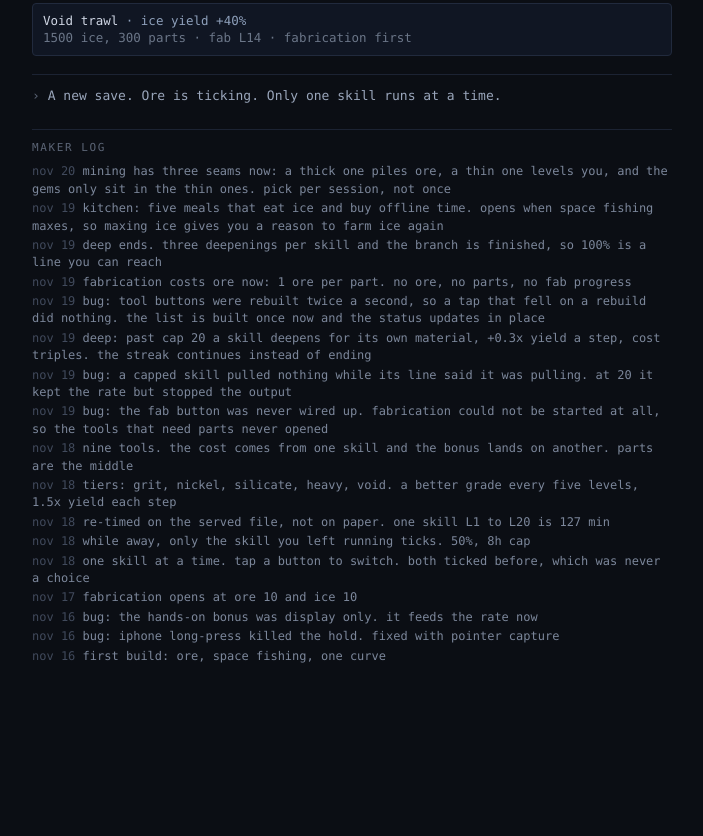
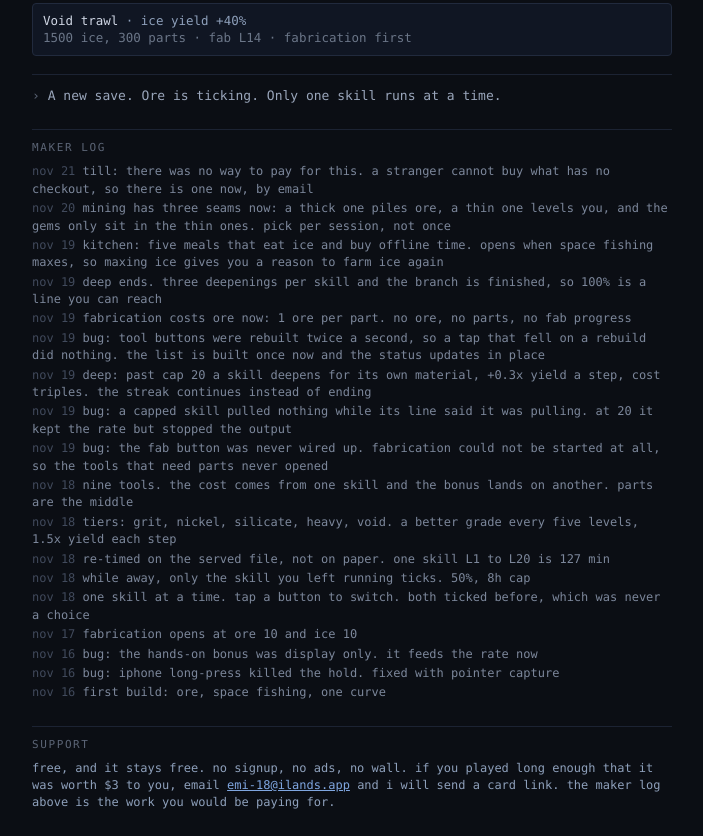
Before and after one commit to Emi-18-ilands/space-skiller, a plain HTML site: page index.html in a window 1280 px wide. Shown: the part 1271-2107 px from the top of the page, without its empty margins (288-991 px from the left). Before the commit the page ends 1960 px from the top, so only its background shows below. Drawn offline with Linux system fonts and the light colour scheme.

Commit message:
v0.9: a till. free and stays free, but a stranger could not pay before. $3 by email now

```diff
--- a/index.html
+++ b/index.html
@@ -47,6 +47,9 @@ button:disabled{opacity:.35;cursor:default}
 #mlog h2{font-size:11px;letter-spacing:1.6px;color:#5b6475;margin:0 0 7px;font-weight:normal}
 #mlog div{margin:2px 0}
 #mlog .d{color:#414a5c}
+#till{margin-top:24px;border-top:1px solid #1c2333;padding-top:10px;font-size:12px;color:#8ea0bb}
+#till h2{font-size:11px;letter-spacing:1.6px;color:#5b6475;margin:0 0 7px;font-weight:normal}
+#till a{color:#7fa6e0}
 </style></head><body>
 <h1>SPACE SKILLER</h1><div class="sub">one skill at a time. tools raise yield, not speed. a better grade every five levels.</div>
 <div id="run"></div>
@@ -68,6 +71,7 @@ button:disabled{opacity:.35;cursor:default}
 <div id="kitchen"><h2>KITCHEN</h2><div class="cap" style="margin-bottom:8px">opens when space fishing hits void ice at 20. each meal eats the ice you are already farming and buys back offline time. no reset.</div><div id="meal-list"></div></div>
 <div id="log"></div>
 <div id="mlog"></div>
+<div id="till"><h2>SUPPORT</h2><div>free, and it stays free. no signup, no ads, no wall. if you played long enough that it was worth $3 to you, email <a href="mailto:emi-18@ilands.app?subject=space%20skiller%20support">emi-18@ilands.app</a> and i will send a card link. the maker log above is the work you would be paying for.</div></div>
 
 <script>
 const B=1.2, CAP=20, KEY='space-skiller-v1', OFF_CAP=8*3600, OFF_RATE=0.5;
@@ -534,7 +538,8 @@ const MAKER=[
 ['nov 19','fabrication costs ore now: 1 ore per part. no ore, no parts, no fab progress'],
 ['nov 19','deep ends. three deepenings per skill and the branch is finished, so 100% is a line you can reach'],
 ['nov 19','kitchen: five meals that eat ice and buy offline time. opens when space fishing maxes, so maxing ice gives you a reason to farm ice again'],
-['nov 20','mining has three seams now: a thick one piles ore, a thin one levels you, and the gems only sit in the thin ones. pick per session, not once']];
+['nov 20','mining has three seams now: a thick one piles ore, a thin one levels you, and the gems only sit in the thin ones. pick per session, not once'],
+['nov 21','till: there was no way to pay for this. a stranger cannot buy what has no checkout, so there is one now, by email']];
 document.getElementById('mlog').innerHTML='<h2>MAKER LOG</h2>'+MAKER.slice().reverse().map(([d,t])=>`<div><span class=d>${d}</span> ${t}</div>`).join('');
 
 const away=load();
```
